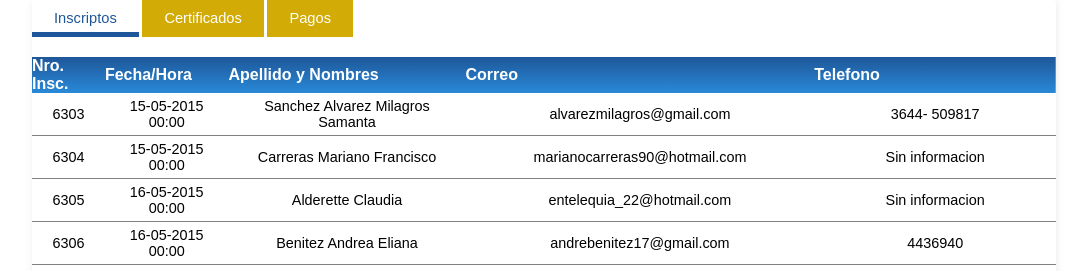
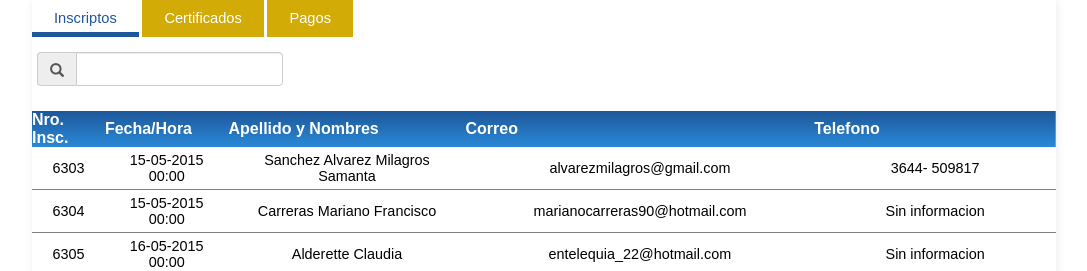
Before and after one commit to smatht/acreditacion-master, a PHP site: page /administracion/inscriptos_view.php in a window 1280 px wide. Shown: the part 170-441 px from the top of the page, without its empty margins (96-1183 px from the left). Run offline with PHP 8.4, Linux system fonts and the light colour scheme; data comes from the database, SQL or seed files in the repository.

Commit message:
agregue campo de busqueda

```diff
--- a/administracion/certificados_view.php
+++ b/administracion/certificados_view.php
@@ -20,7 +20,7 @@
 
 		<div ng-controller="AcreditacionCtr">
 
-			<span ng-include="includes/campo_busqueda.html"></span>
+			<span ng-include="'includes/campo_busqueda.html'"></span>
 
 			<table class="tabla_inscriptos">
 				<th>Apellido y Nombre</th><th>Accion</th>
--- /dev/null
+++ b/administracion/includes/campo_busqueda.html
@@ -0,0 +1,6 @@
+<div id="buscar" class="form-group form-inline">
+	<div class="input-group">
+		<div class="input-group-addon"><span class="glyphicon glyphicon-search"></span></div>
+		<input name="search" class="form-control" type="text" ng-model="filtro" />
+	</div>
+</div>
--- a/administracion/inscriptos_view.php
+++ b/administracion/inscriptos_view.php
@@ -13,7 +13,7 @@
 		</header>
 		<div id="container" ng-controller="AcreditacionCtr as acreCtrl">
 			<?php include_once("includes/menu.php"); ?>
-			<span ng-include="includes/campo_busqueda.html"></span>
+			<span ng-include="'includes/campo_busqueda.html'"></span>
 			<table class="tabla_inscriptos">
 				<th>Nro. Insc.</th>
 				<th>Fecha/Hora</th>
```
